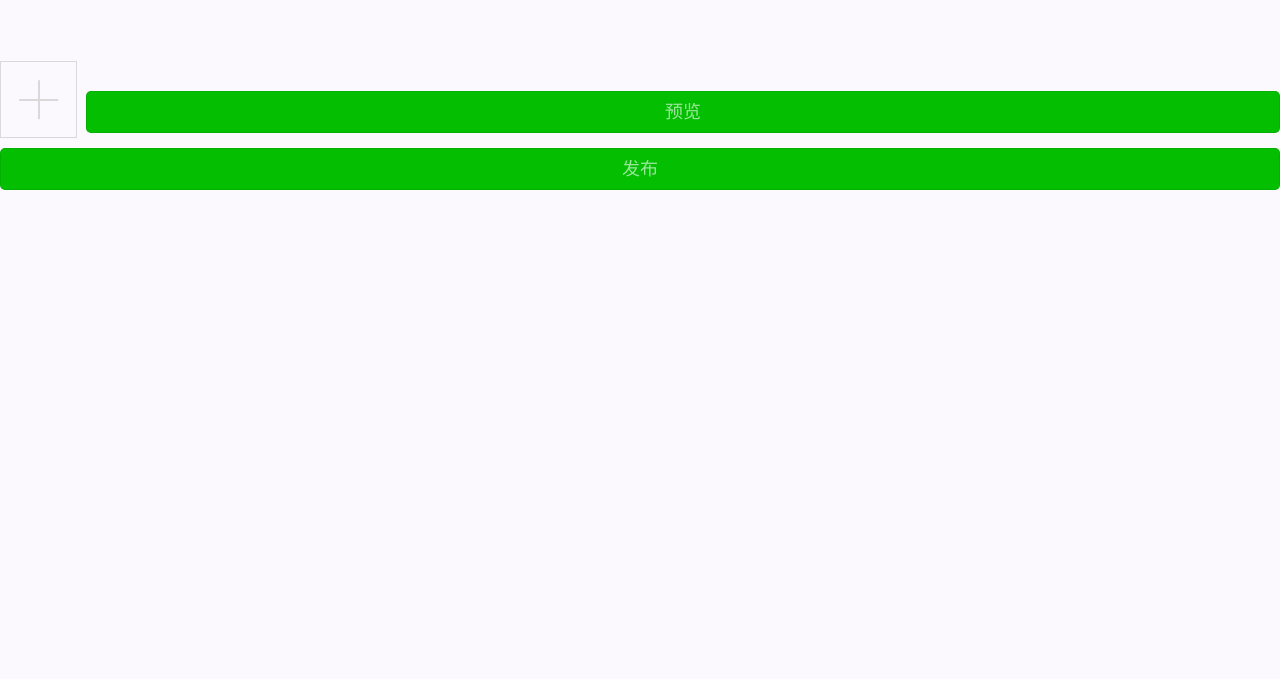
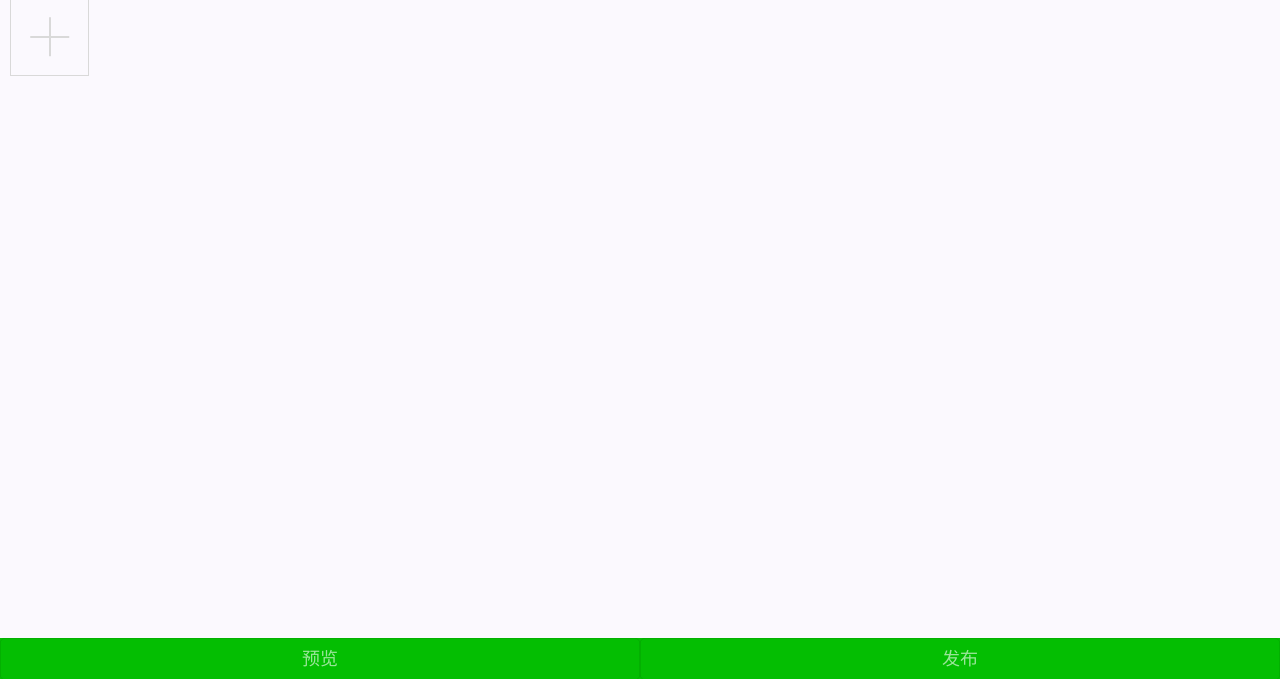
Before and after one commit to hidysea/SelectImageWithWeUI, a plain HTML site: page index.html in a window 1280 px wide. Shown: the part 121-800 px from the top of the page. Drawn offline with Linux system fonts and the light colour scheme; files that its build step writes are made by us from their sources.

Commit message:
update index

```diff
--- a/index.html
+++ b/index.html
@@ -10,7 +10,7 @@
 
     <link rel="stylesheet" href="WeUI/style/weui.css"/>
     <link rel="stylesheet" href="WeUI/example/example.css">
-    <link rel="stylesheet" href="css/bundle.css"/>
+    <link rel="stylesheet" href="css/index.css"/>
 
 </head>
 
```
